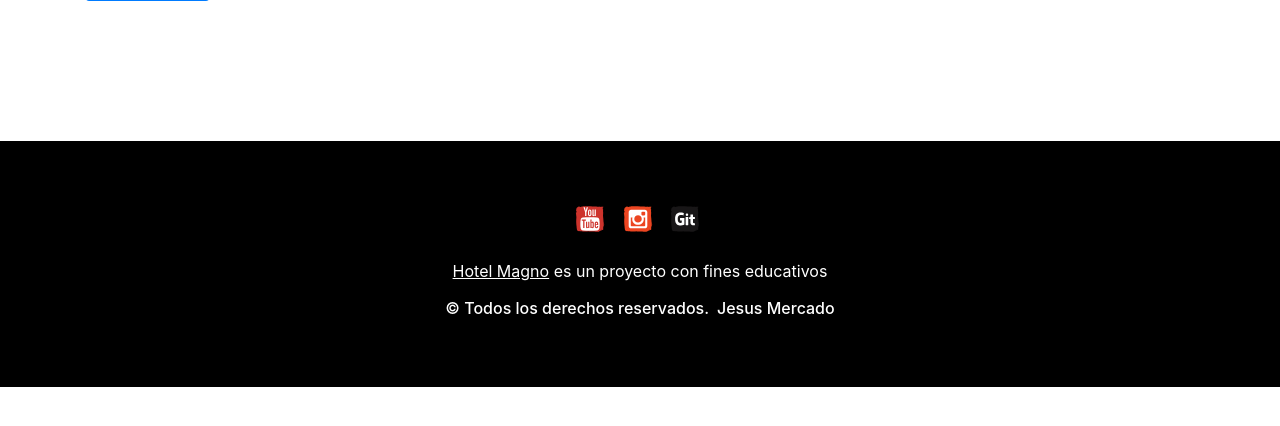
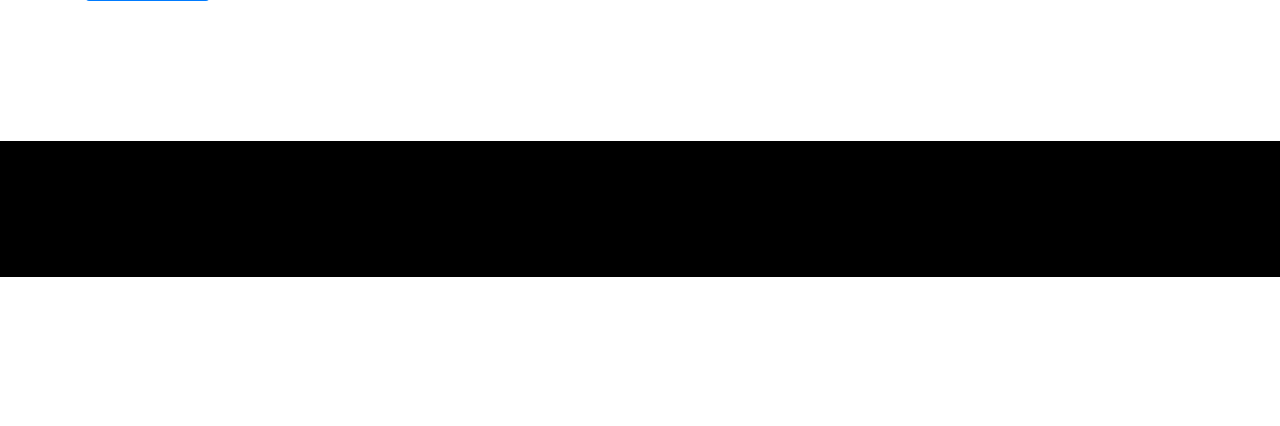
Before and after one commit to Gregoryburgos17/tarea9, a PHP site: page /pages/login.php in a window 1280 px wide. Shown: the part 335-761 px from the top of the page. Run offline with PHP 8.4, Linux system fonts and the light colour scheme; style sheets or scripts are compiled from the project's sources; some libraries are stand-ins or nearby versions.

Commit message:
Add files via upload

```diff
--- a/tarea8/libs/configx.php
+++ b/tarea8/libs/configx.php
@@ -1,5 +1,5 @@
 <?php
-        define('DB_HOST', 'localhost');
+        define('DB_HOST', 'localhost:3306');
         define('DB_USER', 'root');
         define('DB_PASS', '');
         define('DB_NAME', 'hotel2');
--- a/tarea8/libs/connection.php
+++ b/tarea8/libs/connection.php
@@ -56,7 +56,7 @@
             $final = [];
 
             while($row = mysqli_fetch_assoc($rs)){
-                $final[] = $row;
+                $final[] = $row;//
             }
 
             return $final;
--- a/tarea8/pages/login.php
+++ b/tarea8/pages/login.php
@@ -62,17 +62,13 @@ if(isset($_SESSION['user'])){
     <div class="row">
       <div class="mx-auto">
         <ul class="list-unstyled list-inline social text-center">
-          <li class="list-inline-item"><a href="https://www.youtube.com/channel/UC0RfXvPGEcMlJouPg6TL-Hg" target="_blank"><i class="ali ali-yt"></i></a></li>
-          <li class="list-inline-item"><a href="https://www.instagram.com/anotherjez/" target="_blank"><i class="ali ali-ig"></i></a></li>
-          <li class="list-inline-item"><a href="https://github.com/Anotherjez" target="_blank"><i class="ali ali-git"></i></a></li>
+
         </ul>
       </div>
     </div>
     <div class="row">
       <div class="col mx-auto text-center text-white">
-        <p><u><a href="#homeNavBar">Hotel Magno</a></u> es un proyecto con fines educativos</p>
-        <p class="h6">© Todos los derechos reservados.<a class="text-green ml-2" href="https://www.instagram.com/anotherjez/" target="_blank">Jesus Mercado</a></p>
-      </div>
+
 		</div>
 	</section>
 </body>
```
